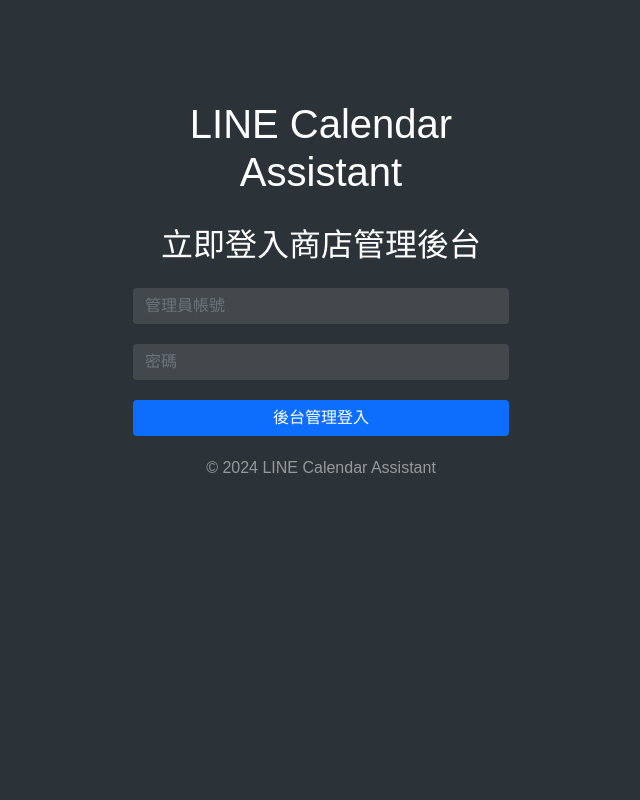
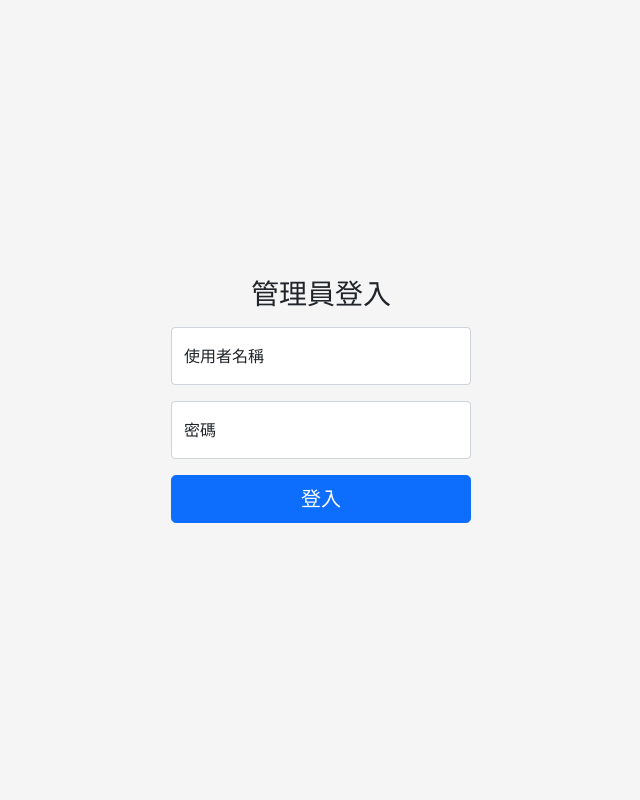
Before and after one commit to brantwu0322/line-calendar-assistant, a Flask app: template templates/admin_login.html in a window 1280 px wide. Shown: the whole page, without its empty margins (319-959 px from the left). Run offline with Flask 2, Linux system fonts and the light colour scheme; the template is opened without the code that fills it, so the values that code supplies are empty; parts of the project's set-up code (start-up, migrations or seed data) failed here and were passed over.

Commit message:
feat: 新增管理員登入頁面和路由

```diff
--- a/app.py
+++ b/app.py
@@ -4,7 +4,7 @@
 import openai
 from openai import OpenAI
 from datetime import datetime, timedelta
-from flask import Flask, request, abort
+from flask import Flask, request, abort, render_template, redirect, url_for, session, jsonify
 from linebot.v3 import WebhookHandler
 from linebot.v3.exceptions import InvalidSignatureError
 from linebot.v3.messaging import (
@@ -30,8 +30,9 @@
 import requests
 import time
 from dotenv import load_dotenv
-import mysql.connector
-from mysql.connector import Error
+import sqlite3
+from functools import wraps
+import hashlib
 
 # 載入環境變數
 load_dotenv()
@@ -50,23 +51,40 @@
 
 # 初始化 Flask 應用
 app = Flask(__name__)
+app.secret_key = os.getenv('FLASK_SECRET_KEY', 'your-secret-key')
 
 # 設定時區
 tz = pytz.timezone('Asia/Taipei')
 
+# 初始化資料庫
+def init_db():
+    with sqlite3.connect('database.db') as conn:
+        conn.execute('''
+            CREATE TABLE IF NOT EXISTS users (
+                line_user_id TEXT PRIMARY KEY,
+                google_email TEXT,
+                google_credentials TEXT,
+                auth_state TEXT,
+                created_at TIMESTAMP DEFAULT CURRENT_TIMESTAMP
+            )
+        ''')
+        conn.execute('''
+            CREATE TABLE IF NOT EXISTS admins (
+                username TEXT PRIMARY KEY,
+                password TEXT NOT NULL,
+                created_at TIMESTAMP DEFAULT CURRENT_TIMESTAMP
+            )
+        ''')
+        conn.commit()
+
 # 初始化資料庫連接
-def get_db_connection():
-    try:
-        connection = mysql.connector.connect(
-            host=os.getenv('DB_HOST'),
-            user=os.getenv('DB_USER'),
-            password=os.getenv('DB_PASSWORD'),
-            database=os.getenv('DB_NAME')
-        )
-        return connection
-    except Error as e:
-        logger.error(f"資料庫連接錯誤: {e}")
-        return None
+def get_db():
+    db = sqlite3.connect('database.db')
+    db.row_factory = sqlite3.Row
+    return db
+
+# 初始化資料庫
+init_db()
 
 # 從環境變數讀取 Google 憑證
 def get_google_credentials_from_env():
@@ -81,13 +99,9 @@
 
 # 檢查並更新 Google 授權
 def check_and_refresh_google_credentials(user_id):
-    connection = get_db_connection()
-    if not connection:
-        return None
-
     try:
-        cursor = connection.cursor(dictionary=True)
-        cursor.execute("SELECT google_credentials FROM users WHERE line_user_id = %s", (user_id,))
+        db = get_db()
+        cursor = db.execute("SELECT google_credentials FROM users WHERE line_user_id = ?", (user_id,))
         result = cursor.fetchone()
 
         if not result or not result['google_credentials']:
@@ -97,19 +111,16 @@
 
         if credentials.expired and credentials.refresh_token:
             credentials.refresh(Request())
-            cursor.execute(
-                "UPDATE users SET google_credentials = %s WHERE line_user_id = %s",
+            db.execute(
+                "UPDATE users SET google_credentials = ? WHERE line_user_id = ?",
                 (pickle.dumps(credentials), user_id)
             )
-            connection.commit()
+            db.commit()
 
         return credentials
     except Exception as e:
         logger.error(f"更新 Google 授權時發生錯誤: {e}")
         return None
-    finally:
-        if connection:
-            connection.close()
 
 # 解析日期查詢
 def parse_date_query(text):
@@ -421,17 +432,16 @@
         auth_url, _ = flow.authorization_url(prompt='consent')
 
         # 儲存授權狀態
-        connection = get_db_connection()
-        if connection:
-            try:
-                cursor = connection.cursor()
-                cursor.execute(
-                    "INSERT INTO users (line_user_id, auth_state) VALUES (%s, %s) ON DUPLICATE KEY UPDATE auth_state = %s",
-                    (user_id, flow.state, flow.state)
-                )
-                connection.commit()
-            finally:
-                connection.close()
+        db = get_db()
+        try:
+            cursor = db.cursor()
+            cursor.execute(
+                "INSERT INTO users (line_user_id, auth_state) VALUES (?, ?) ON CONFLICT(line_user_id) DO UPDATE SET auth_state = excluded.auth_state",
+                (user_id, flow.state)
+            )
+            db.commit()
+        finally:
+            db.close()
 
         return f"請點擊以下連結完成 Google 日曆授權：\n{auth_url}"
     except Exception as e:
@@ -449,59 +459,71 @@
             return "授權失敗：缺少必要的參數"
 
         # 取得對應的用戶
-        connection = get_db_connection()
-        if not connection:
-            return "授權失敗：無法連接資料庫"
+        db = get_db()
+        cursor = db.cursor()
+        cursor.execute("SELECT line_user_id FROM users WHERE auth_state = ?", (state,))
+        result = cursor.fetchone()
 
-        try:
-            cursor = connection.cursor(dictionary=True)
-            cursor.execute("SELECT line_user_id FROM users WHERE auth_state = %s", (state,))
-            result = cursor.fetchone()
+        if not result:
+            return "授權失敗：找不到對應的用戶"
 
-            if not result:
-                return "授權失敗：找不到對應的用戶"
+        user_id = result['line_user_id']
 
-            user_id = result['line_user_id']
+        # 從環境變數讀取憑證
+        credentials_dict = get_google_credentials_from_env()
+        if not credentials_dict:
+            return "授權失敗：無法讀取 Google 憑證"
 
-            # 從環境變數讀取憑證
-            credentials_dict = get_google_credentials_from_env()
-            if not credentials_dict:
-                return "授權失敗：無法讀取 Google 憑證"
+        # 建立授權流程
+        flow = InstalledAppFlow.from_client_config(
+            credentials_dict,
+            ['https://www.googleapis.com/auth/calendar']
+        )
+        flow.redirect_uri = os.getenv('GOOGLE_REDIRECT_URI', 'https://line-calendar-assistant.onrender.com/oauth2callback')
 
-            # 建立授權流程
-            flow = InstalledAppFlow.from_client_config(
-                credentials_dict,
-                ['https://www.googleapis.com/auth/calendar']
+        # 取得憑證
+        flow.fetch_token(code=code)
+        credentials = flow.credentials
+
+        # 取得用戶的 Google 帳號資訊
+        service = build('oauth2', 'v2', credentials=credentials)
+        user_info = service.userinfo().get().execute()
+        email = user_info.get('email')
+
+        # 儲存憑證和郵箱
+        cursor.execute(
+            "UPDATE users SET google_credentials = ?, google_email = ?, auth_state = NULL WHERE line_user_id = ?",
+            (pickle.dumps(credentials), email, user_id)
+        )
+        db.commit()
+
+        # 通知用戶
+        with ApiClient(configuration) as api_client:
+            line_bot_api = MessagingApi(api_client)
+            line_bot_api.reply_message(
+                ReplyMessageRequest(
+                    reply_token=user_id,
+                    messages=[TextMessage(text=f"Google 日曆授權成功！\n您的 Google 帳號：{email}")]
+                )
             )
-            flow.redirect_uri = os.getenv('GOOGLE_REDIRECT_URI', 'https://line-calendar-assistant.onrender.com/oauth2callback')
 
-            # 取得憑證
-            flow.fetch_token(code=code)
-            credentials = flow.credentials
-
-            # 儲存憑證
-            cursor.execute(
-                "UPDATE users SET google_credentials = %s, auth_state = NULL WHERE line_user_id = %s",
-                (pickle.dumps(credentials), user_id)
-            )
-            connection.commit()
-
-            # 通知用戶
-            with ApiClient(configuration) as api_client:
-                line_bot_api = MessagingApi(api_client)
-                line_bot_api.reply_message(
-                    ReplyMessageRequest(
-                        reply_token=result['line_user_id'],
-                        messages=[TextMessage(text="Google 日曆授權成功！")]
-                    )
-                )
-
-            return "授權成功！您可以關閉此視窗。"
-        finally:
-            connection.close()
+        return "授權成功！您可以關閉此視窗。"
     except Exception as e:
         logger.error(f"處理授權回調時發生錯誤: {e}")
         return "授權失敗，請稍後再試"
+
+# 檢查用戶是否已授權
+def is_authorized(user_id):
+    try:
+        db = get_db()
+        user = db.execute(
+            'SELECT google_credentials FROM users WHERE line_user_id = ?',
+            (user_id,)
+        ).fetchone()
+        return user is not None and user['google_credentials'] is not None
+    except Exception as e:
+        logger.error(f"檢查授權狀態時發生錯誤: {str(e)}")
+        return False
 
 # 處理訊息
 @app.route("/callback", methods=['POST'])
@@ -533,7 +555,7 @@
             if text == '授權':
                 if not is_authorized(user_id):
                     # 建立授權 URL
-                    auth_url = create_authorization_url(user_id)
+                    auth_url = handle_authorization_request(user_id)
                     # 回傳授權 URL 給用戶
                     line_bot_api.reply_message(
                         ReplyMessageRequest(
@@ -597,23 +619,22 @@
 
             # 處理取消授權
             if any(keyword in text for keyword in ['取消授權', '解除綁定', '斷開連結']):
-                connection = get_db_connection()
-                if connection:
-                    try:
-                        cursor = connection.cursor()
-                        cursor.execute(
-                            "UPDATE users SET google_credentials = NULL WHERE line_user_id = %s",
-                            (user_id,)
+                db = get_db()
+                try:
+                    cursor = db.cursor()
+                    cursor.execute(
+                        "UPDATE users SET google_credentials = NULL, google_email = NULL WHERE line_user_id = ?",
+                        (user_id,)
+                    )
+                    db.commit()
+                    line_bot_api.reply_message(
+                        ReplyMessageRequest(
+                            reply_token=event.reply_token,
+                            messages=[TextMessage(text="已取消 Google 日曆授權")]
                         )
-                        connection.commit()
-                        line_bot_api.reply_message(
-                            ReplyMessageRequest(
-                                reply_token=event.reply_token,
-                                messages=[TextMessage(text="已取消 Google 日曆授權")]
-                            )
-                        )
-                    finally:
-                        connection.close()
+                    )
+                finally:
+                    db.close()
                 return
 
             # 處理幫助訊息
@@ -667,5 +688,196 @@
                 )
             )
 
+# 管理後台路由
+@app.route('/admin')
+def admin():
+    # 檢查是否已登入
+    if 'admin_id' not in session:
+        return redirect(url_for('admin_login'))
+
+    # 取得資料庫連接
+    db = get_db()
+    cursor = db.cursor()
+
+    try:
+        # 獲取搜尋參數
+        search_term = request.args.get('search', '')
+
+        # 獲取使用者統計
+        cursor.execute("""
+            SELECT
+                COUNT(*) as total_users,
+                SUM(google_credentials IS NOT NULL) as authorized_users
+            FROM users
+        """)
+        stats = cursor.fetchone()
+
+        # 獲取使用者列表
+        if search_term:
+            cursor.execute(
+                "SELECT line_user_id, google_email, google_credentials, created_at FROM users WHERE line_user_id LIKE ? OR google_email LIKE ? ORDER BY created_at DESC",
+                (f'%{search_term}%', f'%{search_term}%')
+            )
+            users = cursor.fetchall()
+        else:
+            cursor.execute(
+                "SELECT line_user_id, google_email, google_credentials, created_at FROM users ORDER BY created_at DESC"
+            )
+            users = cursor.fetchall()
+
+        return render_template('admin_dashboard.html',
+                             users=users,
+                             stats=stats,
+                             search_term=search_term,
+                             admin_username=session.get('admin_username'))
+    except Exception as e:
+        logger.error(f"載入管理後台時發生錯誤: {str(e)}")
+        return render_template('error.html', message='處理請求時發生錯誤')
+    finally:
+        db.close()
+
+# 管理員登入路由
+@app.route('/admin/login', methods=['GET', 'POST'])
+def admin_login():
+    if request.method == 'POST':
+        username = request.form.get('username')
+        password = request.form.get('password')
+
+        try:
+            db = get_db()
+            admin = db.execute(
+                'SELECT * FROM admins WHERE username = ? AND password = ?',
+                (username, hashlib.sha256(password.encode()).hexdigest())
+            ).fetchone()
+
+            if admin:
+                session['admin_id'] = admin['username']
+                return redirect(url_for('admin'))
+
+            return render_template('admin_login.html', error='帳號或密碼錯誤')
+        except Exception as e:
+            logger.error(f"管理員登入時發生錯誤: {str(e)}")
+            return render_template('admin_login.html', error='登入時發生錯誤')
+
+    return render_template('admin_login.html')
+
+# 修改管理員密碼路由
+@app.route('/admin/change_password', methods=['POST'])
+@admin_required
+def change_password():
+    try:
+        current_password = request.form.get('current_password')
+        new_password = request.form.get('new_password')
+        confirm_password = request.form.get('confirm_password')
+
+        if not current_password or not new_password or not confirm_password:
+            return jsonify({'success': False, 'message': '請填寫所有欄位'})
+
+        if new_password != confirm_password:
+            return jsonify({'success': False, 'message': '新密碼與確認密碼不符'})
+
+        db = get_db()
+        admin = db.execute(
+            'SELECT * FROM admins WHERE username = ? AND password = ?',
+            (session['admin_id'], current_password)
+        ).fetchone()
+
+        if not admin:
+            return jsonify({'success': False, 'message': '當前密碼錯誤'})
+
+        db.execute(
+            'UPDATE admins SET password = ? WHERE username = ?',
+            (new_password, session['admin_id'])
+        )
+        db.commit()
+
+        return jsonify({'success': True, 'message': '密碼修改成功'})
+    except Exception as e:
+        logger.error(f"修改密碼時發生錯誤: {str(e)}")
+        return jsonify({'success': False, 'message': '修改密碼時發生錯誤'})
+
+# 新增管理員路由
+@app.route('/admin/add', methods=['POST'])
+@admin_required
+def add_admin():
+    try:
+        username = request.form.get('username')
+        password = request.form.get('password')
+
+        if not username or not password:
+            return jsonify({'success': False, 'message': '請填寫所有欄位'})
+
+        db = get_db()
+        try:
+            db.execute(
+                'INSERT INTO admins (username, password) VALUES (?, ?)',
+                (username, password)
+            )
+            db.commit()
+            return jsonify({'success': True, 'message': '管理員新增成功'})
+        except sqlite3.IntegrityError:
+            return jsonify({'success': False, 'message': '該帳號已存在'})
+    except Exception as e:
+        logger.error(f"新增管理員時發生錯誤: {str(e)}")
+        return jsonify({'success': False, 'message': '新增管理員時發生錯誤'})
+
+# 刪除管理員路由
+@app.route('/admin/delete/<username>', methods=['POST'])
+@admin_required
+def delete_admin(username):
+    try:
+        if username == session['admin_id']:
+            return jsonify({'success': False, 'message': '不能刪除自己的帳號'})
+
+        db = get_db()
+        db.execute('DELETE FROM admins WHERE username = ?', (username,))
+        db.commit()
+
+        return jsonify({'success': True, 'message': '管理員刪除成功'})
+    except Exception as e:
+        logger.error(f"刪除管理員時發生錯誤: {str(e)}")
+        return jsonify({'success': False, 'message': '刪除管理員時發生錯誤'})
+
+# 管理員登出路由
+@app.route('/admin/logout')
+def admin_logout():
+    session.pop('admin_id', None)
+    return redirect(url_for('admin_login'))
+
+# 管理員權限檢查裝飾器
+def admin_required(f):
+    @wraps(f)
+    def decorated_function(*args, **kwargs):
+        if 'admin_id' not in session:
+            return redirect(url_for('admin_login'))
+        return f(*args, **kwargs)
+    return decorated_function
+
+@app.route('/admin/query_user/<line_user_id>')
+@admin_required
+def query_user(line_user_id):
+    try:
+        db = get_db()
+        user = db.execute(
+            'SELECT line_user_id, google_email, google_credentials, created_at FROM users WHERE line_user_id = ?',
+            (line_user_id,)
+        ).fetchone()
+
+        if not user:
+            return jsonify({'success': False, 'message': '找不到該使用者'})
+
+        return jsonify({
+            'success': True,
+            'user': {
+                'line_user_id': user['line_user_id'],
+                'google_email': user['google_email'],
+                'is_authorized': bool(user['google_credentials']),
+                'created_at': user['created_at'].strftime('%Y-%m-%d %H:%M:%S')
+            }
+        })
+    except Exception as e:
+        logger.error(f"查詢使用者時發生錯誤: {str(e)}")
+        return jsonify({'success': False, 'message': '查詢使用者時發生錯誤'})
+
 if __name__ == "__main__":
     app.run(host='0.0.0.0', port=int(os.environ.get('PORT', 5000)))
--- a/templates/admin_login.html
+++ b/templates/admin_login.html
@@ -3,69 +3,42 @@
 <head>
     <meta charset="UTF-8">
     <meta name="viewport" content="width=device-width, initial-scale=1.0">
-    <title>LINE Calendar Assistant</title>
+    <title>管理員登入</title>
     <link href="https://cdn.jsdelivr.net/npm/bootstrap@5.1.3/dist/css/bootstrap.min.css" rel="stylesheet">
     <style>
         body {
-            background-color: #2c3338;
-            color: #fff;
-            font-family: 'Microsoft JhengHei', sans-serif;
+            height: 100vh;
+            display: flex;
+            align-items: center;
+            justify-content: center;
+            background-color: #f5f5f5;
         }
-        .container {
-            max-width: 400px;
-            margin-top: 100px;
-        }
-        .form-control {
-            background-color: rgba(255, 255, 255, 0.1);
-            border: none;
-            color: #fff;
-            margin-bottom: 20px;
-        }
-        .form-control:focus {
-            background-color: rgba(255, 255, 255, 0.2);
-            color: #fff;
-            box-shadow: none;
-        }
-        .btn-primary {
+        .login-form {
             width: 100%;
-            background-color: #0d6efd;
-            border: none;
-        }
-        .btn-primary:hover {
-            background-color: #0b5ed7;
-        }
-        h1 {
-            text-align: center;
-            margin-bottom: 30px;
-        }
-        .error-message {
-            color: #dc3545;
-            margin-bottom: 20px;
-            text-align: center;
-        }
-        .copyright {
-            text-align: center;
-            margin-top: 20px;
-            color: rgba(255, 255, 255, 0.5);
+            max-width: 330px;
+            padding: 15px;
+            margin: auto;
         }
     </style>
 </head>
 <body>
-    <div class="container">
-        <h1>LINE Calendar Assistant</h1>
-        <h2 class="text-center mb-4">立即登入商店管理後台</h2>
-        {% if error %}
-        <div class="error-message">{{ error }}</div>
-        {% endif %}
+    <main class="login-form">
         <form method="POST">
-            <input type="text" class="form-control" name="username" placeholder="管理員帳號" required>
-            <input type="password" class="form-control" name="password" placeholder="密碼" required>
-            <button type="submit" class="btn btn-primary">後台管理登入</button>
+            <h1 class="h3 mb-3 fw-normal text-center">管理員登入</h1>
+            {% if error %}
+            <div class="alert alert-danger">{{ error }}</div>
+            {% endif %}
+            <div class="form-floating mb-3">
+                <input type="text" class="form-control" id="username" name="username" placeholder="使用者名稱" required>
+                <label for="username">使用者名稱</label>
+            </div>
+            <div class="form-floating mb-3">
+                <input type="password" class="form-control" id="password" name="password" placeholder="密碼" required>
+                <label for="password">密碼</label>
+            </div>
+            <button class="w-100 btn btn-lg btn-primary" type="submit">登入</button>
         </form>
-        <div class="copyright">
-            © 2024 LINE Calendar Assistant
-        </div>
-    </div>
+    </main>
     <script src="https://cdn.jsdelivr.net/npm/bootstrap@5.1.3/dist/js/bootstrap.bundle.min.js"></script>
 </body>
 </html>
```
